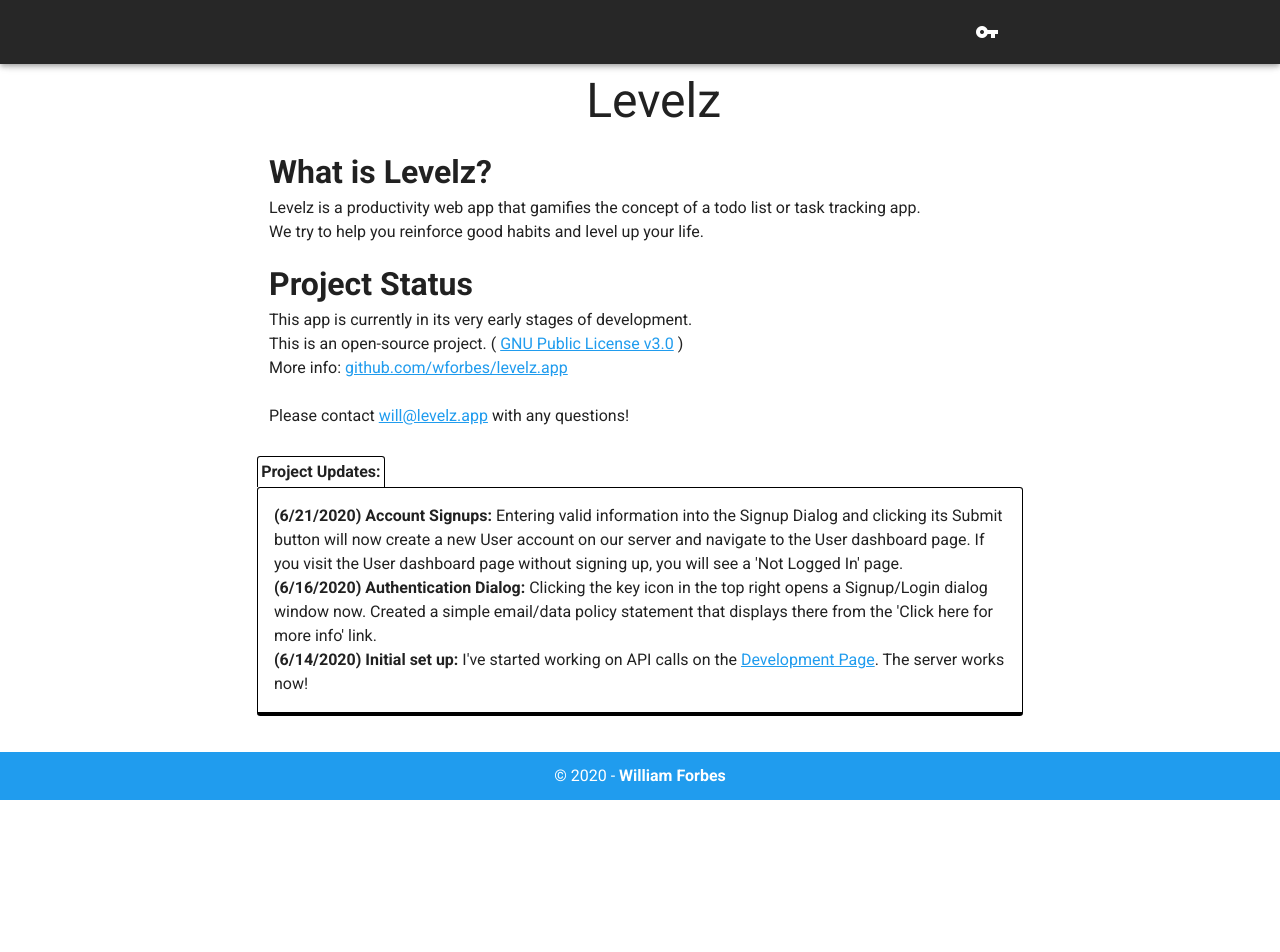
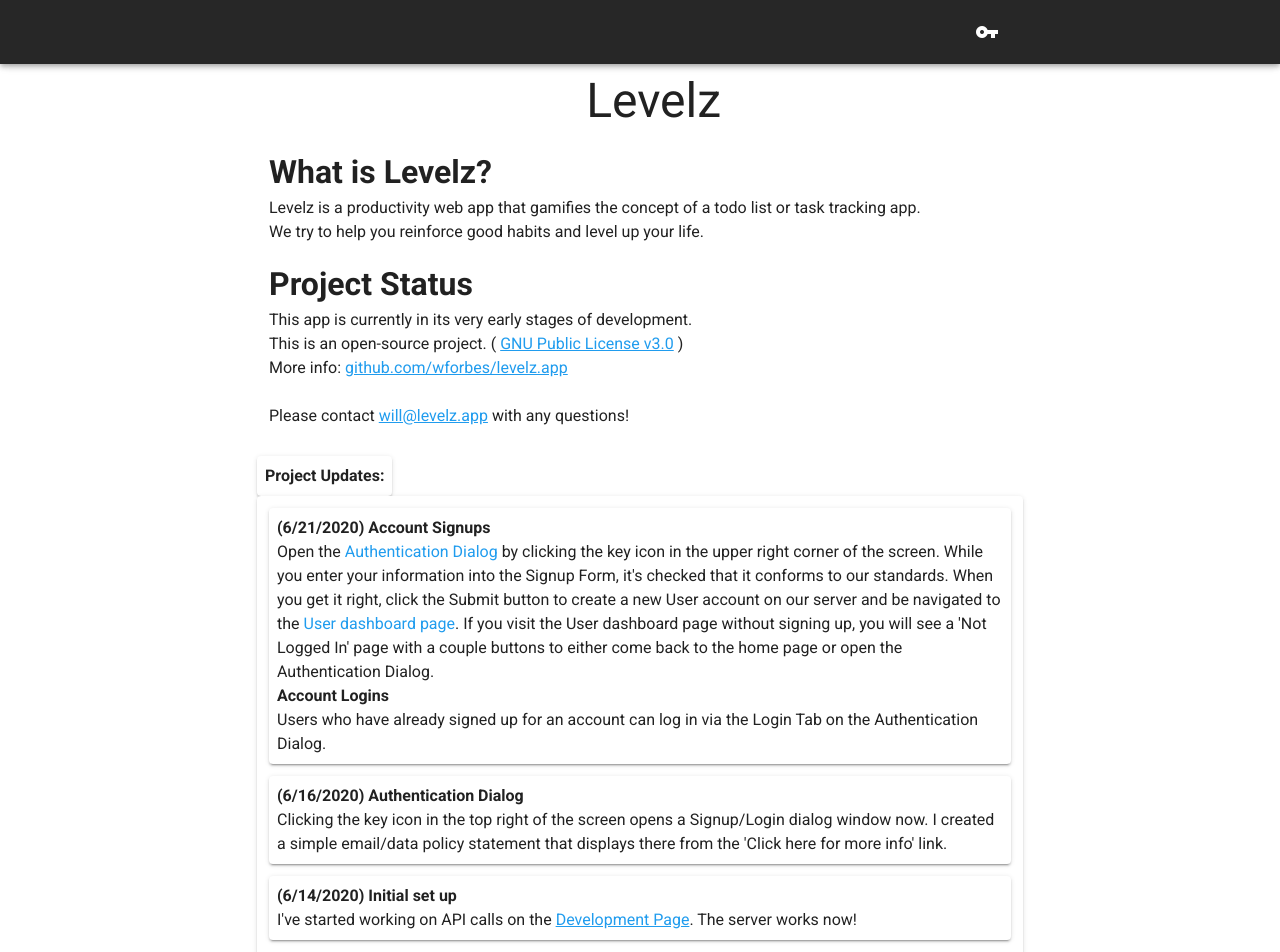
Before and after one commit to wforbes/levelz.app, a Vue app: page / in a window 1280 px wide. Shown: the top 952 px of the page. Before the commit the page ends 800 px from the top, so only its background shows below. Built offline with nearby package versions, Linux system fonts and the light colour scheme.

Commit message:
Update HomePage.vue
- Put the project updates on v-cards
- Added to the project update for today

```diff
--- a/src/home/views/HomePage.vue
+++ b/src/home/views/HomePage.vue
@@ -45,37 +45,64 @@
 		<div class="project-updates">
 			<v-row>
 				<v-col>
+					<!--
 					<div
 						style="display:inline-block; border: 0.1em solid black; border-bottom: 0.1em; padding: 0.2em; border-top-left-radius: 0.2em; border-top-right-radius: 0.2em; "
-					>
+					> -->
+					<v-card class="pa-2" style="display:inline-block;">
 						<h4>Project Updates:</h4>
-					</div>
-					<div
-						style="border: 0.1em solid black; border-bottom: 0.25em solid black; border-radius:0.2em; padding: 1em;"
-					>
+					</v-card>
+					<!--</div> -->
+					<v-card class="pa-3">
 						<ul style="list-style: none; padding:0; margin:0;">
 							<li>
-								<strong>(6/21/2020) Account Signups:</strong> Entering valid
-								information into the Signup Dialog and clicking its Submit
-								button will now create a new User account on our server and
-								navigate to the User dashboard page. If you visit the User
-								dashboard page without signing up, you will see a 'Not Logged
-								In' page.
+								<v-card class="pa-2 mb-3">
+									<strong>(6/21/2020) Account Signups</strong><br />
+									<span>
+										Open the
+										<a @click="openAuthDialog">Authentication Dialog</a> by
+										clicking the key icon in the upper right corner of the
+										screen. While you enter your information into the Signup
+										Form, it's checked that it conforms to our standards. When
+										you get it right, click the Submit button to create a new
+										User account on our server and be navigated to the
+										<a @click="navigateToDashboard">User dashboard page</a>. If
+										you visit the User dashboard page without signing up, you
+										will see a 'Not Logged In' page with a couple buttons to
+										either come back to the home page or open the Authentication
+										Dialog.
+									</span>
+									<br />
+									<strong>Account Logins</strong><br />
+									<span>
+										Users who have already signed up for an account can log in
+										via the Login Tab on the Authentication Dialog.
+									</span>
+								</v-card>
 							</li>
 							<li>
-								<strong>(6/16/2020) Authentication Dialog:</strong> Clicking the
-								key icon in the top right opens a Signup/Login dialog window
-								now. Created a simple email/data policy statement that displays
-								there from the 'Click here for more info' link.
+								<v-card class="pa-2 mb-3">
+									<strong>(6/16/2020) Authentication Dialog</strong><br />
+									<span>
+										Clicking the key icon in the top right of the screen opens a
+										Signup/Login dialog window now. I created a simple
+										email/data policy statement that displays there from the
+										'Click here for more info' link.
+									</span>
+								</v-card>
 							</li>
 							<li>
-								<strong>(6/14/2020) Initial set up:</strong> I've started
-								working on API calls on the
-								<router-link to="/dev">Development Page</router-link>. The
-								server works now!
+								<v-card class="pa-2 mb-3">
+									<strong>(6/14/2020) Initial set up</strong><br />
+									<span>
+										I've started working on API calls on the
+										<router-link to="/dev">Development Page</router-link>. The
+										server works now!
+									</span>
+								</v-card>
 							</li>
 						</ul>
-					</div>
+					</v-card>
 				</v-col>
 			</v-row>
 		</div>
@@ -88,6 +115,14 @@ export default {
 	name: "HomePage",
 	data() {
 		return {};
+	},
+	methods: {
+		openAuthDialog() {
+			this.$store.dispatch("openAuthDialog");
+		},
+		navigateToDashboard() {
+			this.$router.push("dashboard");
+		}
 	}
 };
 </script>
```
